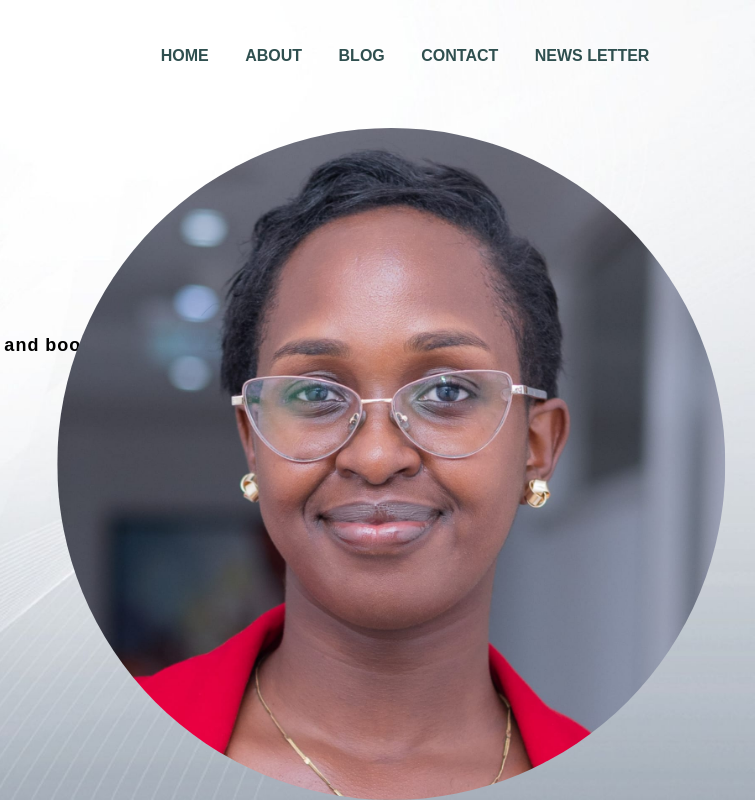
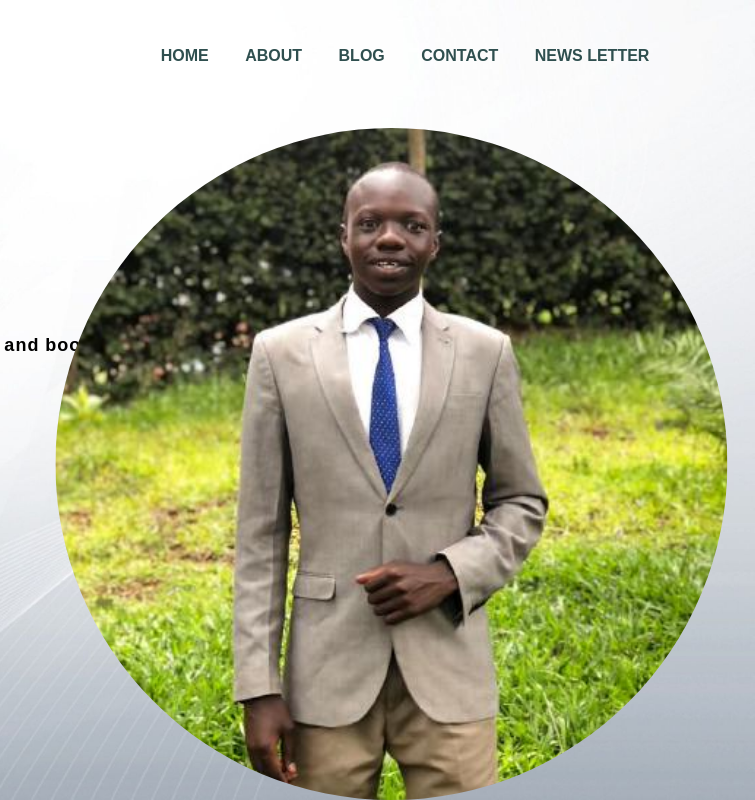
Before and after one commit to ALIBCJH/portfolio, a plain HTML site: page index.html in a window 1280 px wide. Shown: the full height of the page, 525-1280 px from the left. Drawn offline with nearby package versions, Linux system fonts and the light colour scheme.

Commit message:
adding image

```diff
--- a/index.html
+++ b/index.html
@@ -31,7 +31,7 @@
         </div>
 
         <div class="image">
-            <img src="./joan.jpg" class="girl">
+            <img src="./jumajunior.jpeg" class="girl">
         </div>
         <div class="info">
             <a href="daisyketervirtualpa@gmail.com">E-MAIL</a>
```
Also changed, not shown: joan.jpg (deleted), jumajunior.jpeg (added).
